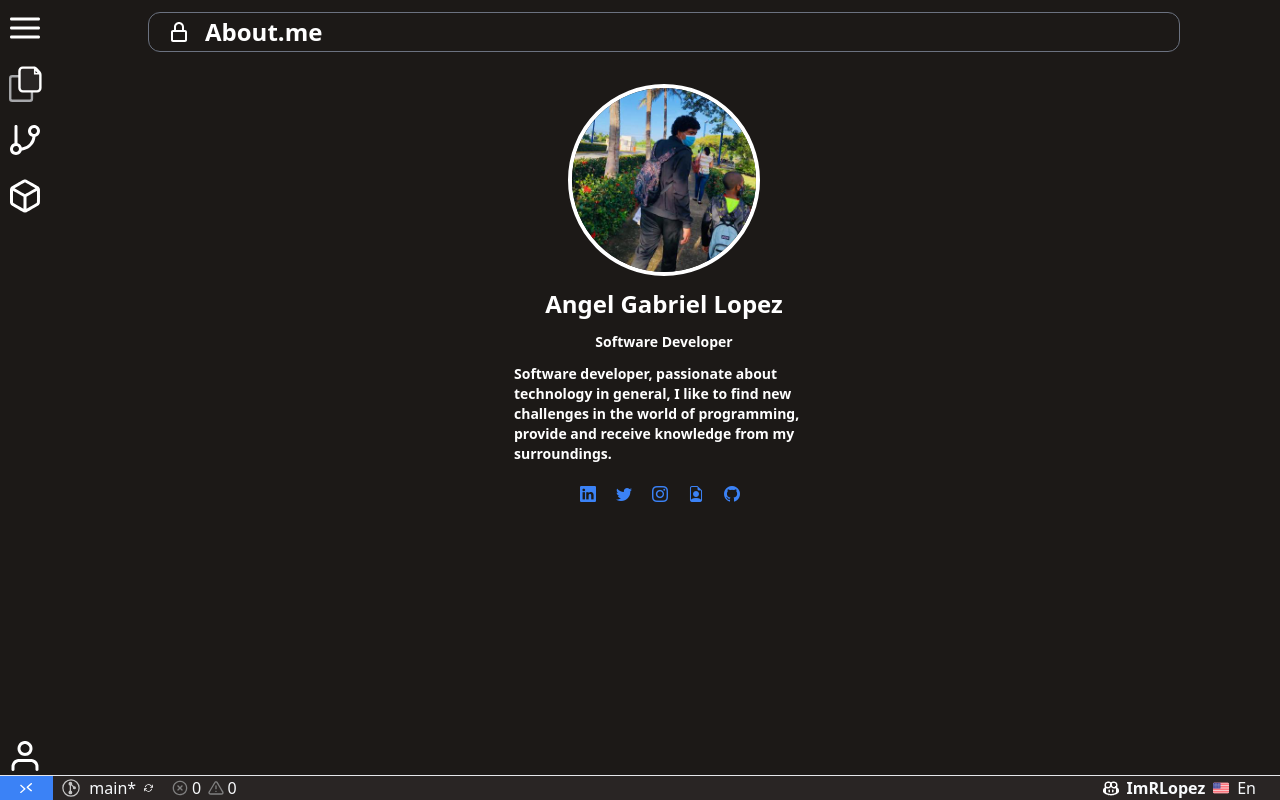
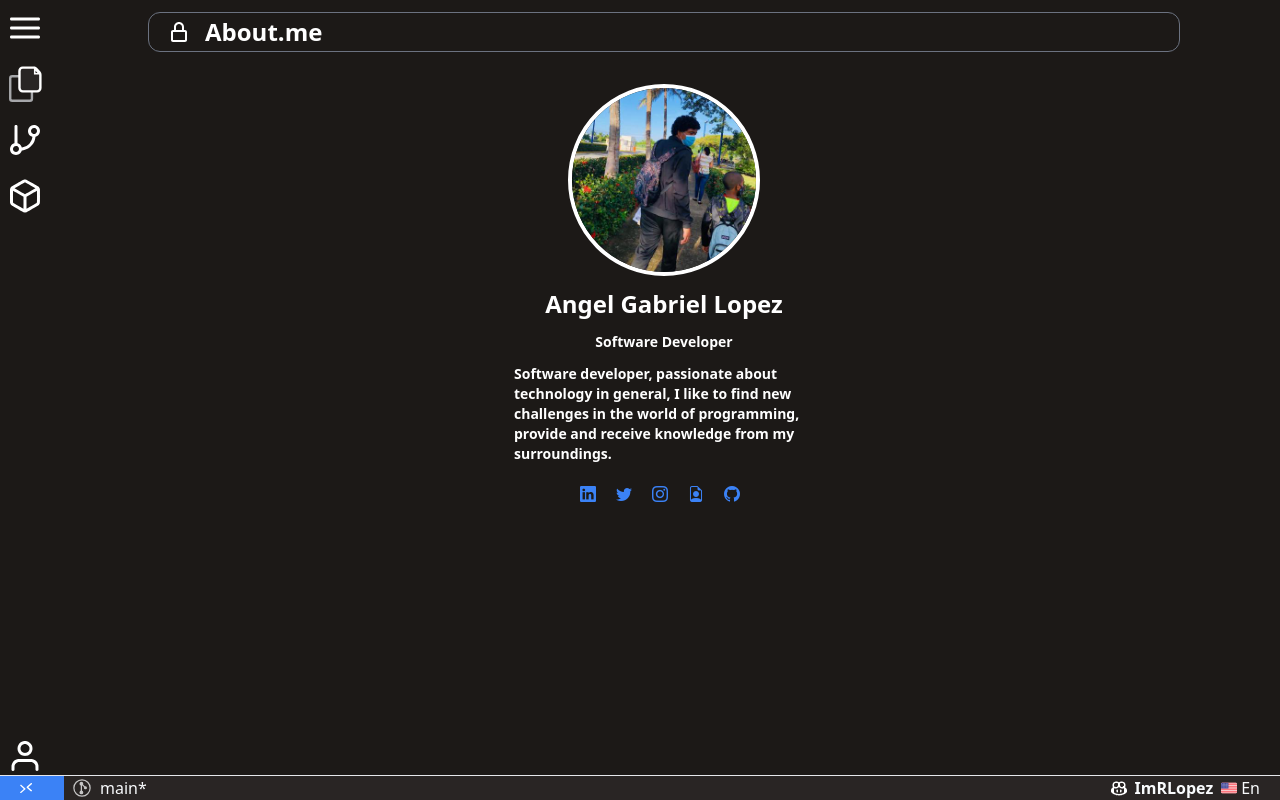
Before and after one commit to ImRLopezAG/old-portfolio, a React (Vite) app: page / in a window 1280 px wide. Built offline with nearby package versions, Linux system fonts and the light colour scheme.

Commit message:
Add Translation

```diff
--- a/src/components/home/BottomMenu.tsx
+++ b/src/components/home/BottomMenu.tsx
@@ -38,29 +38,6 @@ export const BottomMenu = () => {
             />
             <span className="px-1"> main* </span>
           </div>
-          <div className="flex mx-4">
-            <img
-              className="w-4 h-6"
-              src="./assets/icons/refresh.svg"
-              alt="Sync Icon"
-            />
-          </div>
-          <div className="flex justify-evenly items-center w-16">
-            <img
-              className="w-4 h-5"
-              src="../assets/icons/error.svg"
-              alt="Times Icon"
-            />
-            <span>0</span>
-          </div>
-          <div className="flex items-center justify-evenly w-16">
-            <img
-              className="w-4 h-5"
-              src="../assets/icons/alert.svg"
-              alt="Danger Icon"
-            />
-            <span>0</span>
-          </div>
         </div>
         <div className="flex justify-end w-8/12 items-center px-5">
           <button
@@ -73,8 +50,8 @@ export const BottomMenu = () => {
               alt="Git cat"
             />
             <span className="px-1 font-bold">ImRLopez</span>
-            <img className="w-4 h-5 " src={flags[lang]} alt="Git cat" />
-            <span className="px-1">{lang === 'en' ? 'En' : 'Es'}</span>
+            <img className="w-4 h-5 " src={flags[lang]} alt="Lang" />
+            <span>{lang === 'en' ? 'En' : 'Es'}</span>
           </button>
         </div>
       </footer>
```
